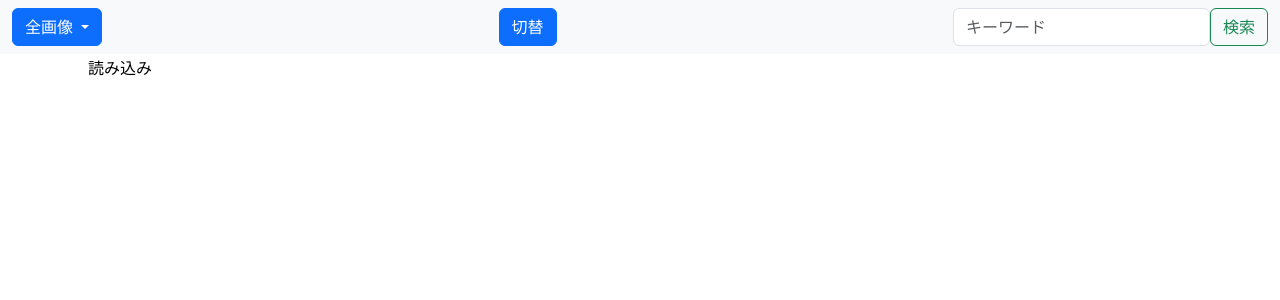
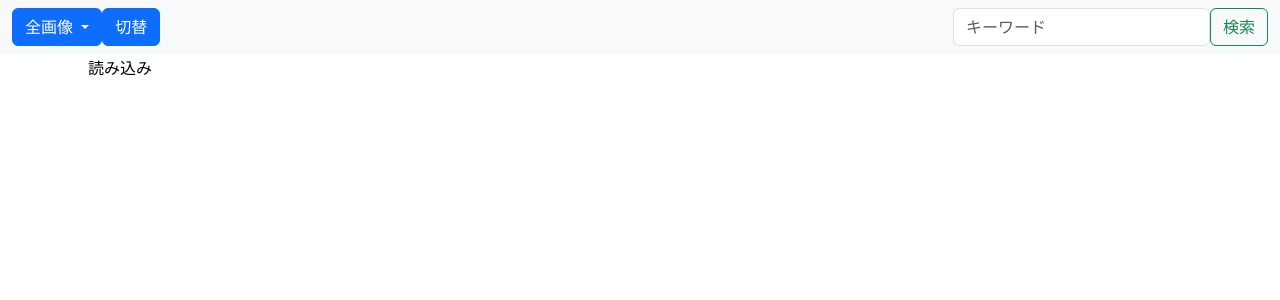
Before and after one commit to kumahawk/eagleViewer, a Flask app: page /eagle in a window 1280 px wide. Shown: the top 300 px of the page. Run offline with Flask 3, Linux system fonts and the light colour scheme; data that the repository does not hold is empty.

Commit message:
navbarの位置調整

```diff
--- a/templates/base.html
+++ b/templates/base.html
@@ -8,7 +8,7 @@
 </head>
 <body>
 <header>
-<nav class="navbar bg-body-tertiary">
+<nav class="navbar navbar-expand bg-body-tertiary">
 <div class="container-fluid">
 {% block navbar %}
 {% endblock %}
--- a/templates/images.html
+++ b/templates/images.html
@@ -1,7 +1,8 @@
 {% extends "base.html" %}
 {% block title %}eagle viewer{% endblock %}
 {% block navbar %}
-<div class="nav-item">
+<ul class="navbar-nav">
+    <li class="nav-item">
         <button type="button" class="btn btn-primary dropdown-toggle" data-bs-toggle="dropdown" aria-expanded="false">
             {% if foldername %}{{ foldername }}{% else %}フォルダー{% endif %}
         </button>
@@ -37,10 +38,13 @@
             {% endif %}
             {% endfor %}
         </ul>
-</div>
+    </li>
+    <li class="nav-item">
         <button type="button" class="nav-item btn btn-primary" aria-expanded="false" onclick="flipScreenMode()">
             切替
         </button>
+    </li>
+</ul>
 <form id="search" class="d-flex" role="search" method="get">
     <input class="form-control" type="input" placeholder="キーワード" aria-label="keyword" name="keyword">
     <button class="btn btn-outline-success" type="submit">検索</button>
```
Lines whose indentation alone changed are shown as unchanged.
